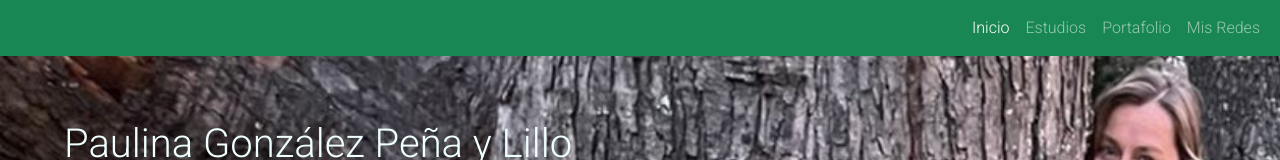
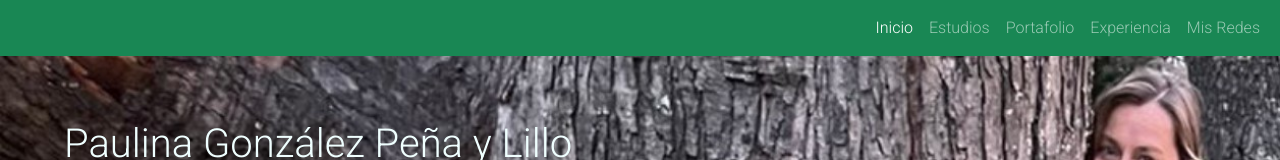
Before and after one commit to paulinagpyl/Portafolio, a plain HTML site: page index.html in a window 1280 px wide. Shown: the top 160 px of the page. Drawn offline with nearby package versions, Linux system fonts and the light colour scheme.

Commit message:
modificado menu experiencial

```diff
--- a/index.html
+++ b/index.html
@@ -29,6 +29,7 @@
           <a class="nav-link active" aria-current="page" href="#ini">Inicio</a>
           <a class="nav-link" href="#est">Estudios</a>
           <a class="nav-link" href="#porta">Portafolio</a>
+          <a class="nav-link" href="#expe">Experiencia</a>
           <a class="nav-link" href="#redes">Mis Redes</a>
         </div>
       </div>
```
